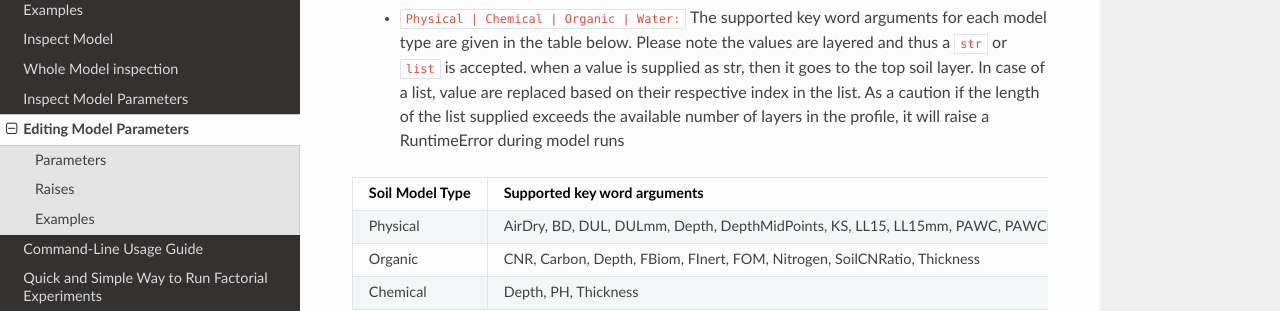
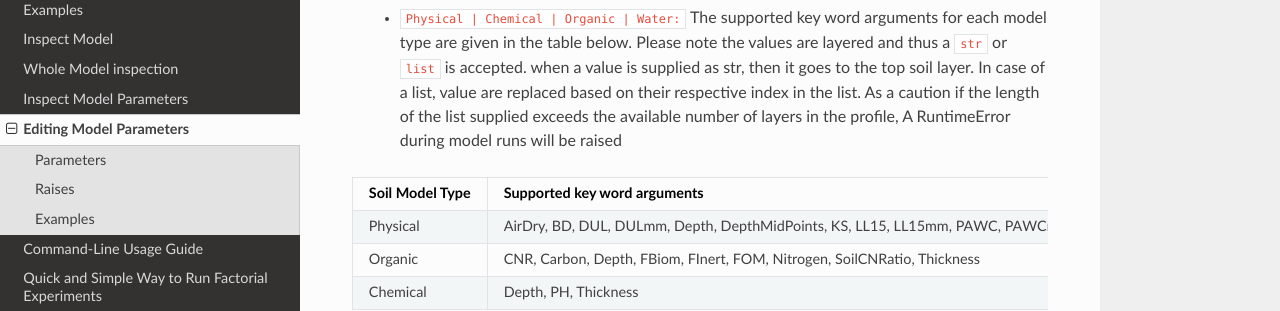
Before and after one commit to MAGALA-RICHARD/documentation-example, a Sphinx documentation site: the page built from doc/edit.rst, in a window 1280 px wide and 900 px high, scrolled down 807 px. Shown: the part 200-511 px from the top of the window. Built offline with Sphinx 7.4.7 and the Read the Docs theme 3.1.0, drawn with Linux system fonts in a browser that asks for light colours.

```diff
--- a/doc/edit.rst
+++ b/doc/edit.rst
@@ -36,7 +36,7 @@
 
     - ``Physical | Chemical | Organic | Water:``
       The supported key word arguments for each model type are given in the table below. Please note the values are layered and thus a ``str`` or ``list`` is accepted.
-      when a value is supplied as str, then it goes to the top soil layer. In case of a list, value are replaced based on their respective index in the list. As a caution if the length of the list supplied exceeds the available number of layers in the profile, it will raise a RuntimeError during model runs
+      when a value is supplied as str, then it goes to the top soil layer. In case of a list, value are replaced based on their respective index in the list. As a caution if the length of the list supplied exceeds the available number of layers in the profile, A RuntimeError during model runs will be raised
 
 +------------------+--------------------------------------------------------------------------------------------------------------------------------------+
 | Soil Model Type  | **Supported key word arguments**                                                                                                     |
```
